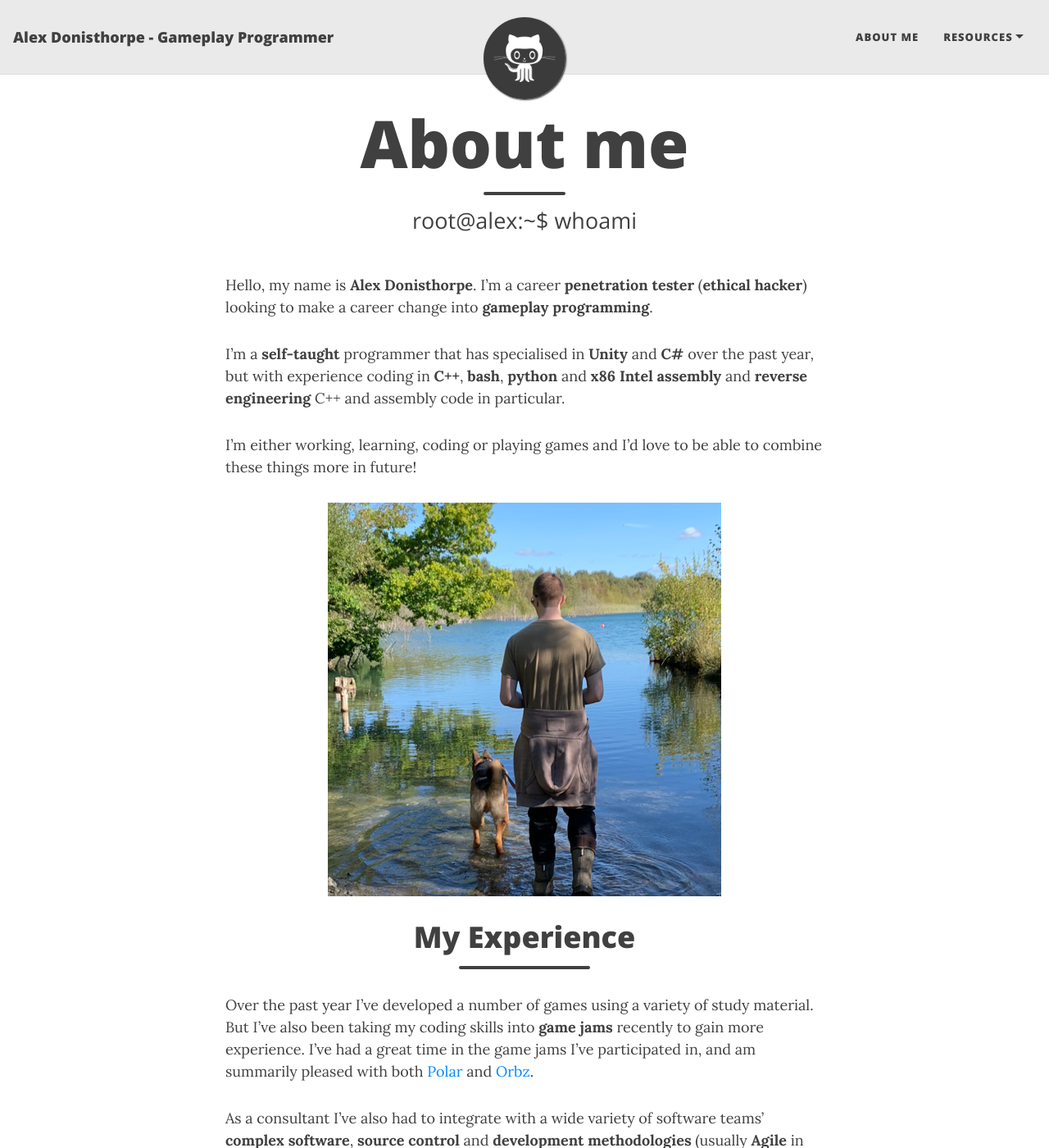
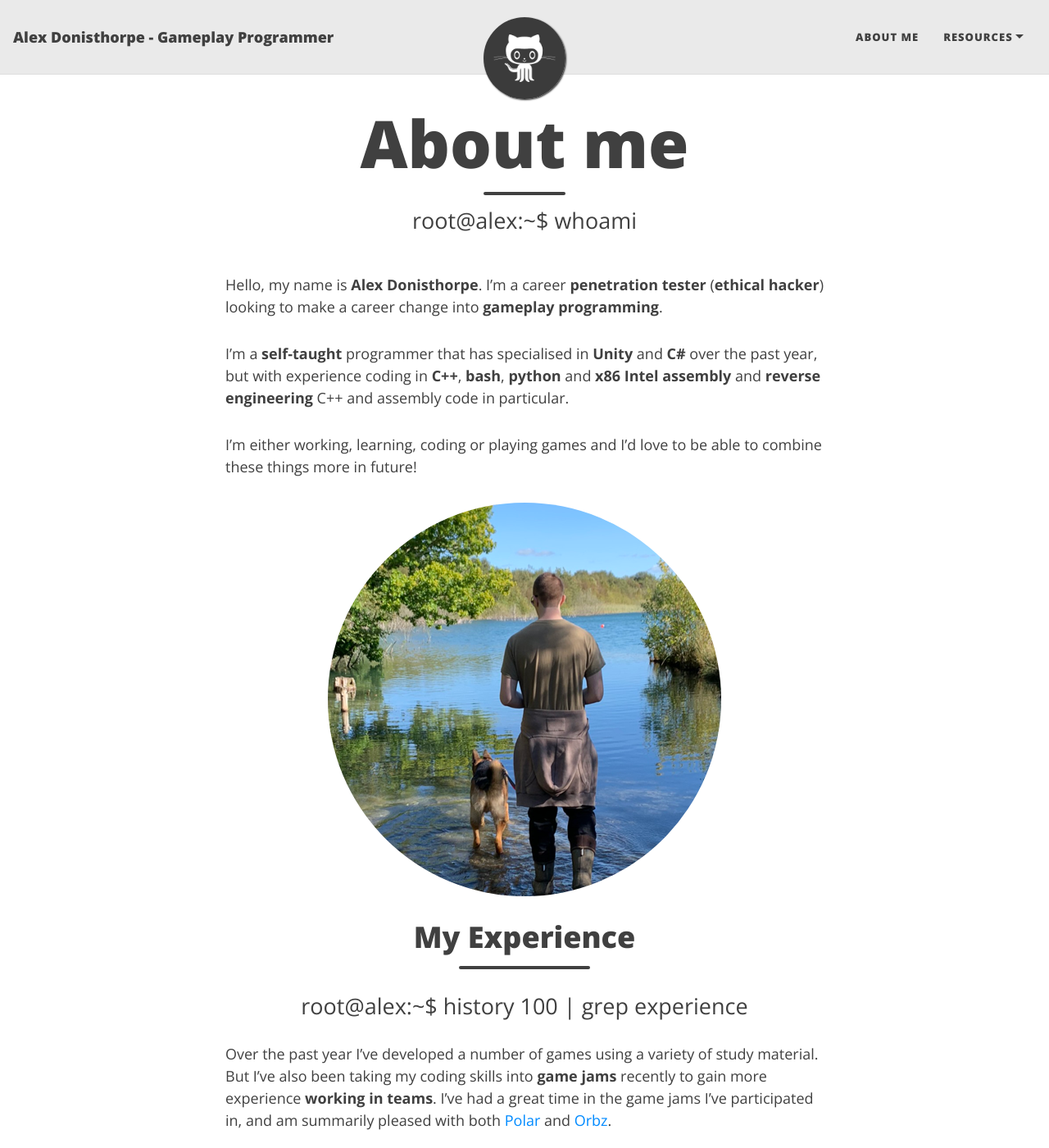
Before and after one commit to AlexDonisthorpe/AlexDonisthorpe.github.io, a Jekyll site: the page built from docs/aboutme.md, in a window 1280 px wide and 1400 px high. Shown: the whole window at 82% size. Built offline with Jekyll 4.4.1, drawn with Linux system fonts in a browser that asks for light colours; nearby versions of some CDN libraries; some of the changed text lies outside the part shown.

Commit message:
Finished with the about me page - added rounded images and some bash flavour text to seperate out the sections and add some colour to the page

```diff
--- a/docs/aboutme.md
+++ b/docs/aboutme.md
@@ -10,19 +10,23 @@ I’m a **self-taught** programmer that has specialised in **Unity** and **C#**
 
 I'm either working, learning, coding or playing games and I'd love to be able to combine these things more in future!
 
-![Me](/assets/img/me.png){: .mx-auto.d-block :}
+<img class="mx-auto d-block" src="/assets/img/me.png" style="border-radius: 50%;" />
 
 <h1 style="text-align: center;">My Experience</h1>
 <hr class="medium">
+<span class="test">root@alex:~$ history 100 | grep experience</span>
 
-Over the past year I've developed a number of games using a variety of study material. But I've also been taking my coding skills into **game jams** recently to gain more experience. I've had a great time in the game jams I've participated in, and am summarily pleased with both [Polar](linkToPolarBlogHere) and [Orbz](linkToOrbzBlogHere).
+Over the past year I've developed a number of games using a variety of study material. But I've also been taking my coding skills into **game jams** recently to gain more experience **working in teams**. I've had a great time in the game jams I've participated in, and am summarily pleased with both [Polar](linkToPolarBlogHere) and [Orbz](linkToOrbzBlogHere).
 
 As a consultant I've also had to integrate with a wide variety of software teams' **complex software**, **source control** and **development methodologies** (usually **Agile** in approach). I'm now confident I can integrate into any teams processes comfortably and with minimal downtime.
 
 Additionally I have experience reverse engineering applications to find and exploit **security vulnerabilities**, this has resulted in strong **debugging** and problem solving skills even before bugs occur within my code.
 
+<img class="mx-auto d-block" src="/assets/img/gamejam.png" style="border-radius: 50%;" />
+
 <h1 style="text-align: center;">My Hobbies</h1>
 <hr class="medium">
+<span class="test">root@alex:~$ find / fun</span>
 
 I love to play games, not just make them!
 
@@ -31,4 +35,4 @@ With that in mind, I'm usually found in some form of a raid group on an MMO (I'm
 
 Outside of games though you'll find me enjoying countryside **hikes** and **walks** with my dog **Peanut**, or **training** him for said hikes!
 
-![Me](/assets/img/xiv.png){: .mx-auto.d-block :}
+<img class="mx-auto d-block" src="/assets/img/xiv.png" style="border-radius: 50%;" />
--- a/docs/assets/css/beautifuljekyll.css
+++ b/docs/assets/css/beautifuljekyll.css
@@ -11,7 +11,7 @@ html {
 }
 
 body {
-  font-family: 'Lora', 'Times New Roman', serif;
+  font-family: 'Open Sans', 'Helvetica Neue', Helvetica, Arial, sans-serif;
   font-size: 1.125rem;
   color: {{ site.text-col | default: "#404040" }};
   position: relative;
@@ -84,6 +84,16 @@ hr.medium {
 
 .hideme {
   display: none;
+}
+
+span.test {
+  font-size: 1.6875rem;
+  line-height: 1.1;
+  display: block;
+  font-family: 'Open Sans', 'Helvetica Neue', Helvetica, Arial, sans-serif;
+  font-weight: 300;
+  margin: 0.625rem 0 0;
+  text-align: center;
 }
 
 ::-moz-selection {
@@ -653,9 +663,7 @@ nav.top-nav-short-permanent ~ header > .intro-header.big-img {
 }
 .intro-header.big-img .page-heading,
 .intro-header.big-img .post-heading {
-  padding: 6.25rem 0;
-  color: #FFF;
-  text-shadow: 1px 1px 3px #000;
+
 }
 .intro-header .page-heading h1 {
   margin-top: 0;
```
Also changed, not shown: docs/assets/img/gamejam.png (added), 1 other file.
